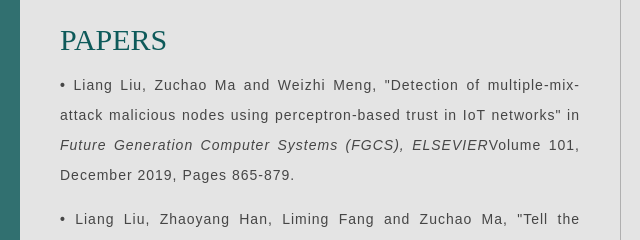
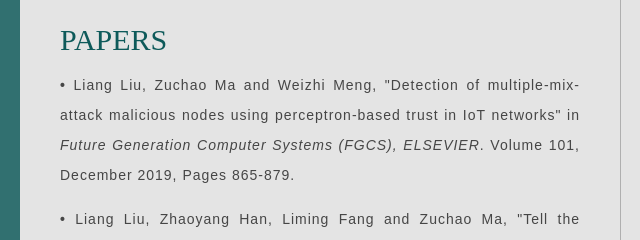
Before and after one commit to MacherCS/MacherCS.github.io, a plain HTML site: page index.html in a window 1280 px wide. Shown: the part 1129-1369 px from the top of the page, 140-780 px from the left. Drawn offline with Linux system fonts and the light colour scheme.

Commit message:
fix a syntax error

```diff
--- a/index.html
+++ b/index.html
@@ -84,7 +84,7 @@
 				<h3>Papers</h3>
 					<div>
 						<p>
-							<b>•</b> Liang Liu, Zuchao Ma and Weizhi Meng, "Detection of multiple-mix-attack malicious nodes using perceptron-based trust in IoT networks" in <I>Future Generation Computer Systems (FGCS), ELSEVIER</I>Volume 101, December 2019, Pages 865-879.
+							<b>•</b> Liang Liu, Zuchao Ma and Weizhi Meng, "Detection of multiple-mix-attack malicious nodes using perceptron-based trust in IoT networks" in <I>Future Generation Computer Systems (FGCS), ELSEVIER</I>. Volume 101, December 2019, Pages 865-879.
 						</p>
 						<br/>
 
```
